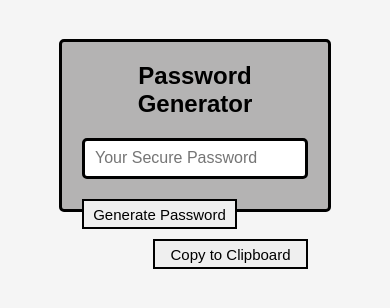
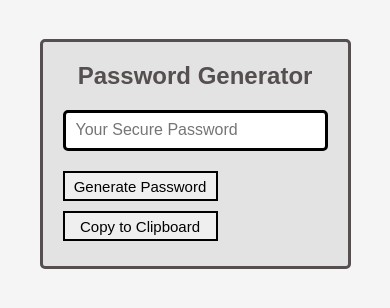
Before and after one commit to DidrikLindberg/password-generator, a plain HTML site: page index.html in a window 390 px wide. Drawn offline with Linux system fonts and the light colour scheme; files whose address does not match are found by name.

Commit message:
inserted alert funciton

```diff
--- a/assets/style.css
+++ b/assets/style.css
@@ -9,6 +9,8 @@ body {
     background: #f5f5f5;
     align-items: center;
     display: flex;
+    margin-left: auto;
+    margin-right: auto;
 }
 
 main {
@@ -19,10 +21,12 @@ main {
 }
 
 .generator {
-    background: #b4b3b3;
+    background: #e4e3e3;
+    color: rgb(85, 79, 79);
     border: solid;
     border-radius: 5px;
     padding: 20px;
+    height: 200px;
 
 }
     h2 {
@@ -44,6 +48,12 @@ main {
             font-weight: 500;
         }
 
+        /* buttons */
+    .buttons {
+        display: flex;
+        flex-wrap: wrap;
+        justify-content: space-between;
+    }
     #generate {
         font-family: sans-serif;
         float: left;
@@ -65,3 +75,20 @@ main {
         text-align: center;
 
     }
+    /* end buttons */
+
+
+
+    @media screen and (max-width: 640px) {
+        main {
+            margin: 10% 5% 10% 5%;
+
+        }
+        .generator {
+            height: 230px;
+        }
+        /* .buttons { */
+            /* display: flex;
+            flex-wrap: wrap;
+            justify-content: center; */
+        }
--- a/index.html
+++ b/index.html
@@ -13,10 +13,11 @@
 
 <main>
     <div class="generator">
-        <h2>Password Generator</h2>
+        <h2>Password Generator
+        </h2>
             <input type="text" id="password" placeholder="Your Secure Password" readonly>
             <div class="buttons">
-                <button id="generate">Generate Password</button>
+                <button id="generate" onclick="alertFunction()">Generate Password</button>
                 <button id="copy">Copy to Clipboard</button>
             </div>
 
@@ -30,7 +31,11 @@
 
 
 
-
+<script>
+    function alertFunction() {
+        alert("Hello! I am an alert box!!");
+    }
+</script>
 
 
 <script src="/assets/script.js"></script>
--- a/script.js
+++ b/script.js
@@ -0,0 +1,3 @@
+function alertFunction() {
+    alert("Hello World!");
+}
```
